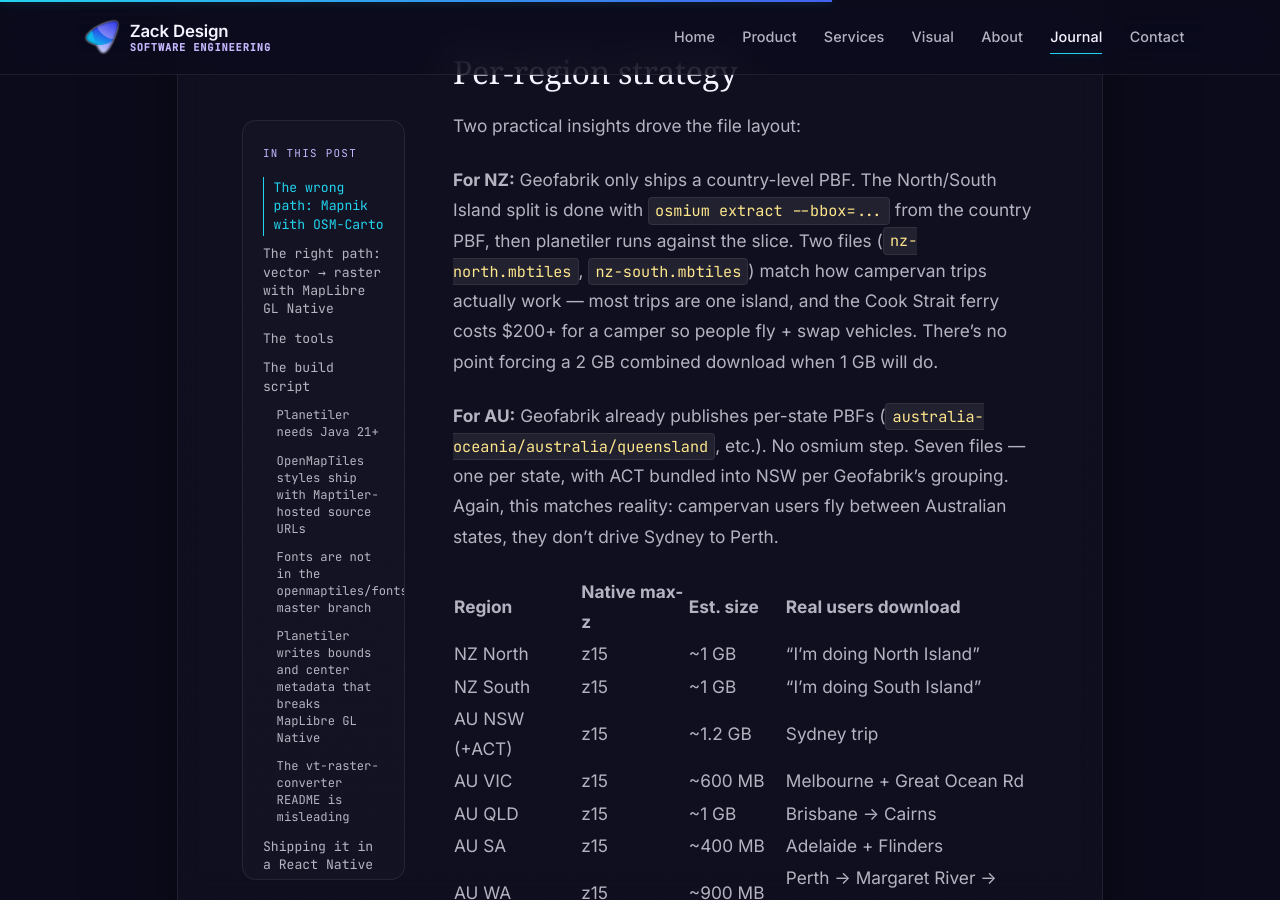
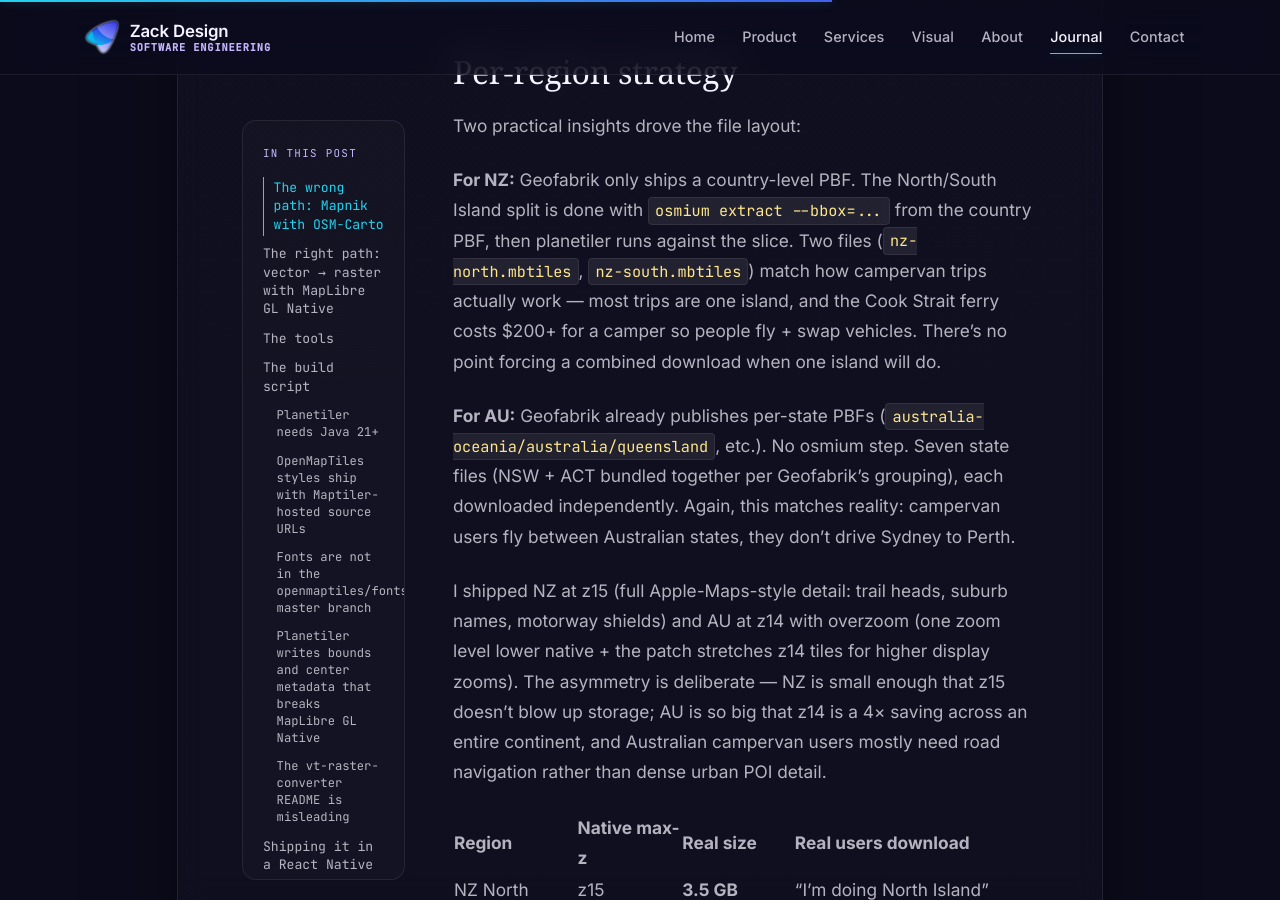
Before and after one commit to zackdesign/zackdesign.github.io, a Jekyll site: the page built from _posts/2026-05-28-offline-maps-vector-raster-mbtiles.md, in a window 1280 px wide and 900 px high, scrolled down 7633 px. Built offline with Jekyll 4.4.1, drawn with Linux system fonts in a browser that asks for light colours; some web fonts are replaced; some of the changed text lies outside the part shown.

Commit message:
docs: recalibrate offline-tiles size table with NZ z15 actuals + AU z14 strategy
NZ North came in at 3.5 GB (z15 OSM Bright over a populated island), 3–4×
my first-pass estimate. Switching AU to z14 + overzoom keeps continent-scale
storage manageable while preserving road navigation. Updated tables and
note the recalibration explicitly.

Co-Authored-By: Claude Opus 4.7 (1M context) <noreply@anthropic.com>

```diff
--- a/_posts/2026-05-28-offline-maps-vector-raster-mbtiles.md
+++ b/_posts/2026-05-28-offline-maps-vector-raster-mbtiles.md
@@ -173,37 +173,41 @@ I'll open-source the patch on GitHub once it's been in production for a few week
 
 Two practical insights drove the file layout:
 
-**For NZ:** Geofabrik only ships a country-level PBF. The North/South Island split is done with `osmium extract --bbox=...` from the country PBF, then planetiler runs against the slice. Two files (`nz-north.mbtiles`, `nz-south.mbtiles`) match how campervan trips actually work — most trips are one island, and the Cook Strait ferry costs $200+ for a camper so people fly + swap vehicles. There's no point forcing a 2 GB combined download when 1 GB will do.
+**For NZ:** Geofabrik only ships a country-level PBF. The North/South Island split is done with `osmium extract --bbox=...` from the country PBF, then planetiler runs against the slice. Two files (`nz-north.mbtiles`, `nz-south.mbtiles`) match how campervan trips actually work — most trips are one island, and the Cook Strait ferry costs $200+ for a camper so people fly + swap vehicles. There's no point forcing a combined download when one island will do.
 
-**For AU:** Geofabrik already publishes per-state PBFs (`australia-oceania/australia/queensland`, etc.). No osmium step. Seven files — one per state, with ACT bundled into NSW per Geofabrik's grouping. Again, this matches reality: campervan users fly between Australian states, they don't drive Sydney to Perth.
+**For AU:** Geofabrik already publishes per-state PBFs (`australia-oceania/australia/queensland`, etc.). No osmium step. Seven state files (NSW + ACT bundled together per Geofabrik's grouping), each downloaded independently. Again, this matches reality: campervan users fly between Australian states, they don't drive Sydney to Perth.
 
-| Region | Native max-z | Est. size | Real users download |
+I shipped NZ at z15 (full Apple-Maps-style detail: trail heads, suburb names, motorway shields) and AU at z14 with overzoom (one zoom level lower native + the patch stretches z14 tiles for higher display zooms). The asymmetry is deliberate — NZ is small enough that z15 doesn't blow up storage; AU is so big that z14 is a 4× saving across an entire continent, and Australian campervan users mostly need road navigation rather than dense urban POI detail.
+
+| Region | Native max-z | Real size | Real users download |
 |---|---|---|---|
-| NZ North | z15 | ~1 GB | "I'm doing North Island" |
-| NZ South | z15 | ~1 GB | "I'm doing South Island" |
-| AU NSW (+ACT) | z15 | ~1.2 GB | Sydney trip |
-| AU VIC | z15 | ~600 MB | Melbourne + Great Ocean Rd |
-| AU QLD | z15 | ~1 GB | Brisbane → Cairns |
-| AU SA | z15 | ~400 MB | Adelaide + Flinders |
-| AU WA | z15 | ~900 MB | Perth → Margaret River → Pilbara |
-| AU TAS | z15 | ~250 MB | Tasmania loop |
-| AU NT | z15 | ~350 MB | Darwin + Uluru + Stuart Hwy |
-| **Total** | | **~7 GB on R2** | One state per trip |
+| NZ North | z15 | **3.5 GB** | "I'm doing North Island" |
+| NZ South | z15 | ~3 GB (est.) | "I'm doing South Island" |
+| AU TAS | z14 | ~250 MB (est.) | Tasmania loop |
+| AU VIC | z14 | ~700 MB (est.) | Melbourne + Great Ocean Rd |
+| AU SA  | z14 | ~500 MB (est.) | Adelaide + Flinders |
+| AU NT  | z14 | ~400 MB (est.) | Darwin + Uluru + Stuart Hwy |
+| AU WA  | z14 | ~900 MB (est.) | Perth → Margaret River → Pilbara |
+| AU NSW (+ACT) | z14 | ~1 GB (est.) | Sydney trip |
+| AU QLD | z14 | ~1.2 GB (est.) | Brisbane → Cairns |
+| **Total** | | **~12 GB on R2** | One region per trip |
 
-R2 cost: **~$0.10/month storage**, and **egress to devices is free** — the killer feature R2 has over S3. A user who only ever visits Tasmania downloads 250 MB once, free, and never pays storage either.
+(The z15 NZ tiles came in 3–4× bigger than my first-pass estimate. Lesson: OpenMapTiles + OSM Bright produces dense, inked tiles for populated regions, and "small region scaled linearly" is not a safe extrapolation. The AU z14 numbers are post-NZ recalibrated.)
+
+R2 cost: **~$0.20/month storage**, and **egress to devices is free** — the killer feature R2 has over S3. A user who only ever visits Tasmania downloads 250 MB once, free, and never pays storage either. A worst-case "I'm doing all of NSW" download is ~1 GB — acceptable on Wi-Fi as a one-time op.
 
 ## The native zoom vs overzoom decision
 
-The native max zoom is the most consequential single parameter. Each level quadruples tile count:
+The native max zoom is the most consequential single parameter. Each level quadruples tile count, and the real-world size on a populated region is bigger than the math suggests because inked tiles compress less efficiently:
 
-| Native max-z | NZ South storage | Trail head labels visible? |
+| Native max-z | NZ North actual / projected | Trail head labels visible? |
 |---|---|---|
-| z14 | ~300 MB | Geometry yes, names usually no |
-| **z15** | ~1.2 GB | Yes |
-| z16 | ~5 GB | Yes (overkill) |
-| z17 | ~20 GB | Definitely overkill |
+| z14 | ~900 MB | Geometry yes, names usually no |
+| **z15** | **3.5 GB** (measured) | Yes |
+| z16 | ~14 GB | Yes (overkill) |
+| z17 | ~55 GB | Definitely overkill |
 
-z15 is the sweet spot for an Apple Maps replacement. Trail head POIs, road names, settlement labels are all rendered. Above z15 the device overzooms — stretches the z15 tile up to z18 — which looks blocky at street zoom but is recognisable enough for orientation.
+z15 is the sweet spot for an Apple Maps replacement when storage isn't a constraint — trail head POIs, road names, settlement labels are all rendered. For continent-scale coverage (Australia), **z14 with overzoom is the practical compromise**: 4× cheaper storage, road names still readable, dense urban POI detail is the only thing lost. Above the native max the device overzooms — stretches the largest available tile up to z18 — which looks blocky at street zoom but is recognisable enough for orientation.
 
 The on-device overzoom is implemented in the native patch (not relying on MapKit's built-in behaviour, which is unreliable for `MKTileOverlay` subclasses). On Android the patch reads the parent z15 tile from SQLite and upscales via `Bitmap` + `Canvas`. On iOS it does the same via `CoreImage`. Same logic both platforms.
 
```
